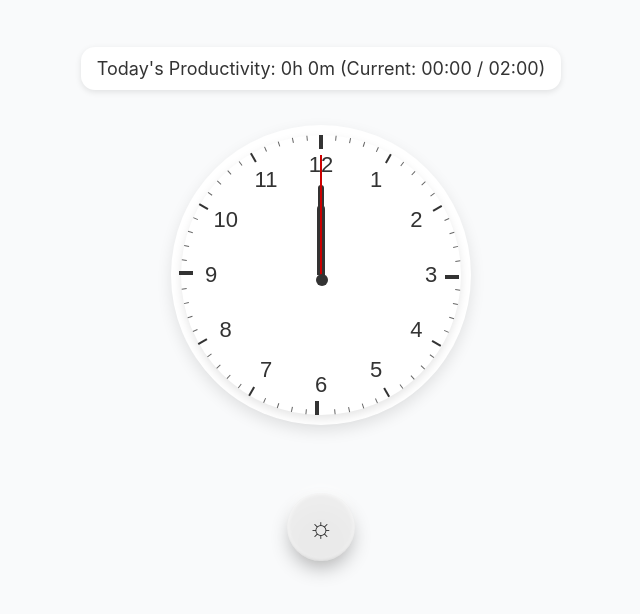
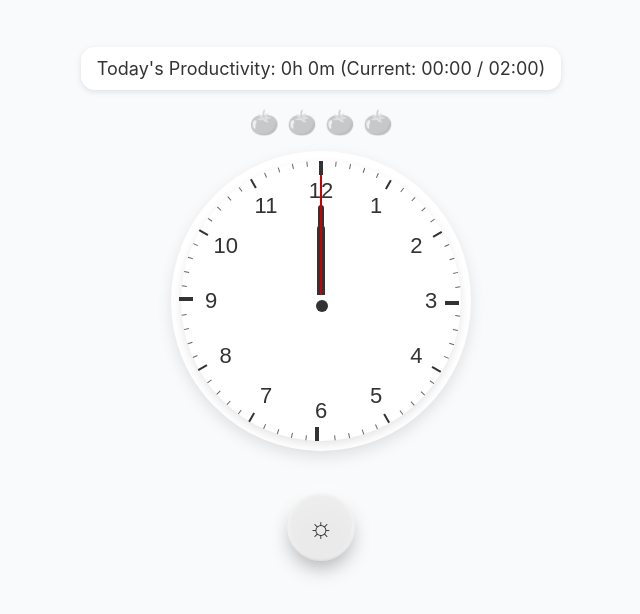
Before and after one commit to nikhil-pn/TENET, a Next.js app: page / in a window 1280 px wide. Shown: the part 120-734 px from the top of the page, without its empty margins (319-959 px from the left). Built offline with nearby package versions, Linux system fonts and the light colour scheme.

Commit message:
clock logic added

```diff
--- a/app/components/Clock.js
+++ b/app/components/Clock.js
@@ -344,6 +344,18 @@ export default function Clock({ onTimerUpdate }) {
   return (
     <div className={styles.skeuomorphic}>
       <ToastContainer />
+      <div className={styles.pomodoroIndicator}>
+        {Array.from({ length: 4 }).map((_, index) => (
+          <span
+            key={index}
+            className={`${styles.tomatoEmoji} ${
+              index < pomodoroCount ? styles.active : ""
+            }`}
+          >
+            🍅
+          </span>
+        ))}
+      </div>
       <div className={styles.clockContainer}>
         <div className={styles.clockBezel}></div>
         <div className={styles.clockFace}></div>
--- a/app/components/Clock.module.css
+++ b/app/components/Clock.module.css
@@ -2,11 +2,33 @@
 
 .skeuomorphic {
   display: flex;
+  flex-direction: column;
   justify-content: center;
   align-items: center;
   width: 340px;
   height: 340px;
   margin: 0 auto;
+}
+
+/* Pomodoro Indicator with Tomato Emojis */
+.pomodoroIndicator {
+  display: flex;
+  justify-content: center;
+  gap: 8px;
+  margin-bottom: 10px;
+  z-index: 10;
+}
+
+.tomatoEmoji {
+  font-size: 24px;
+  opacity: 0.3;
+  filter: grayscale(1);
+  transition: all 0.3s ease;
+}
+
+.tomatoEmoji.active {
+  opacity: 1;
+  filter: grayscale(0);
 }
 
 /* Clock Container */
```
